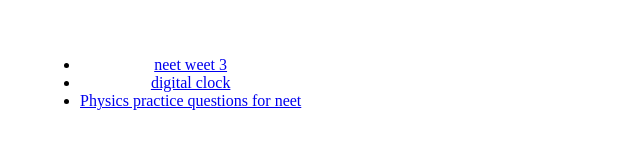
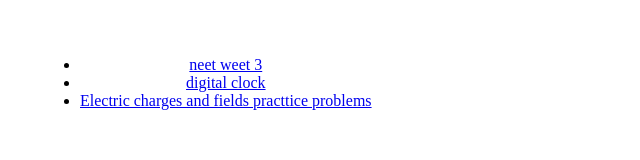
Before and after one commit to conserveenergy/Worksheet-adda, a plain HTML site: page index.html in a window 1280 px wide. Shown: the whole page, without its empty margins (0-640 px from the left). Drawn offline with Linux system fonts and the light colour scheme.

Commit message:
Update index.html

```diff
--- a/index.html
+++ b/index.html
@@ -29,7 +29,7 @@
 
             </li>
             <li>
-                <a href="physics/index.md"> Physics practice questions for neet</a>
+                <a href="electric_charges__quantizationa_nd_conservation.pdf"> Electric charges and fields practtice problems</a>
             </li>
         </ul>
     </div>
```
